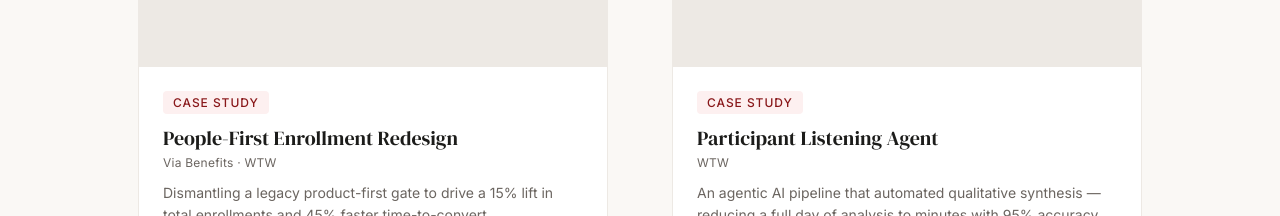
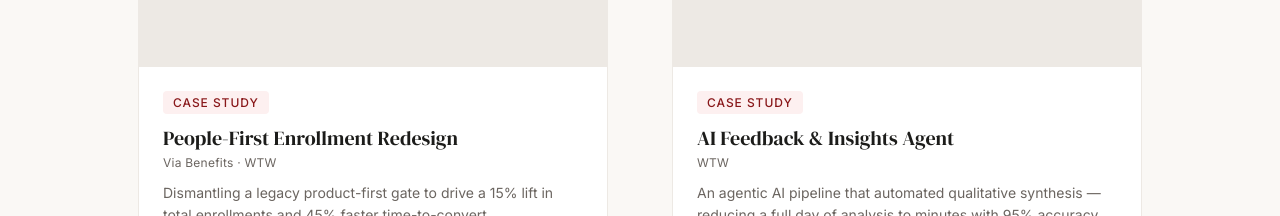
Before and after one commit to alikhandesign/alikhandesign.com, a Next.js app: page / in a window 1280 px wide. Shown: the part 1600-1816 px from the top of the page. Built offline with nearby package versions, Linux system fonts and the light colour scheme.

Commit message:
fix: rename Participant Listening Agent to AI Feedback & Insights Agent on homepage

```diff
--- a/app/page.tsx
+++ b/app/page.tsx
@@ -13,7 +13,7 @@ const metrics = [
 
 const featured = [
   { type: 'Case Study' as const, title: 'People-First Enrollment Redesign', company: 'Via Benefits · WTW', desc: 'Dismantling a legacy product-first gate to drive a 15% lift in total enrollments and 45% faster time-to-convert.', href: '/work/people-first' },
-  { type: 'Case Study' as const, title: 'Participant Listening Agent', company: 'WTW', desc: 'An agentic AI pipeline that automated qualitative synthesis — reducing a full day of analysis to minutes with 95% accuracy.', href: '/work/ai-agent' },
+  { type: 'Case Study' as const, title: 'AI Feedback & Insights Agent', company: 'WTW', desc: 'An agentic AI pipeline that automated qualitative synthesis — reducing a full day of analysis to minutes with 95% accuracy.', href: '/work/ai-agent' },
 ]
 
 const values = [
```
